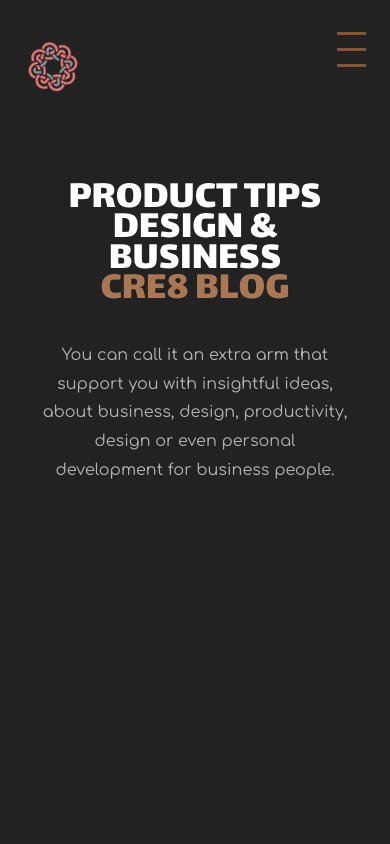
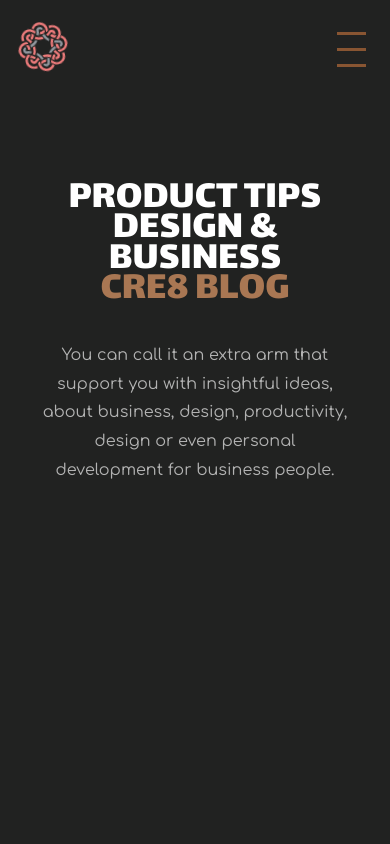
Before and after one commit to Renuja99/next_blog, a Next.js app: page / in a window 390 px wide. Shown: the top 844 px of the page. Built offline with nearby package versions, Linux system fonts and the light colour scheme.

Commit message:
initial commit13

```diff
--- a/css/style.css
+++ b/css/style.css
@@ -338,8 +338,8 @@
 @media (max-width: 768px) {
   .logo-holder .logo {
     position: absolute;
-    top: -40px;
-    left: -35px;
+    top: -60px;
+    left: -45px;
     height: 150px;
     width: 158px;
   }
```
